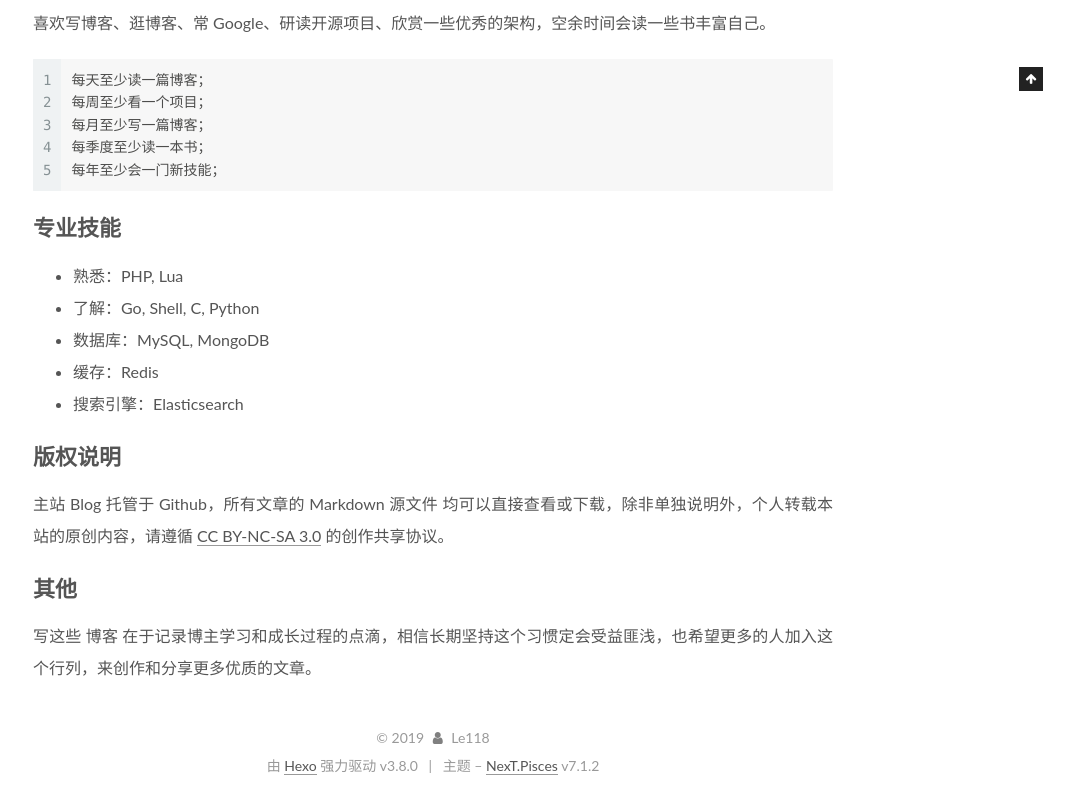
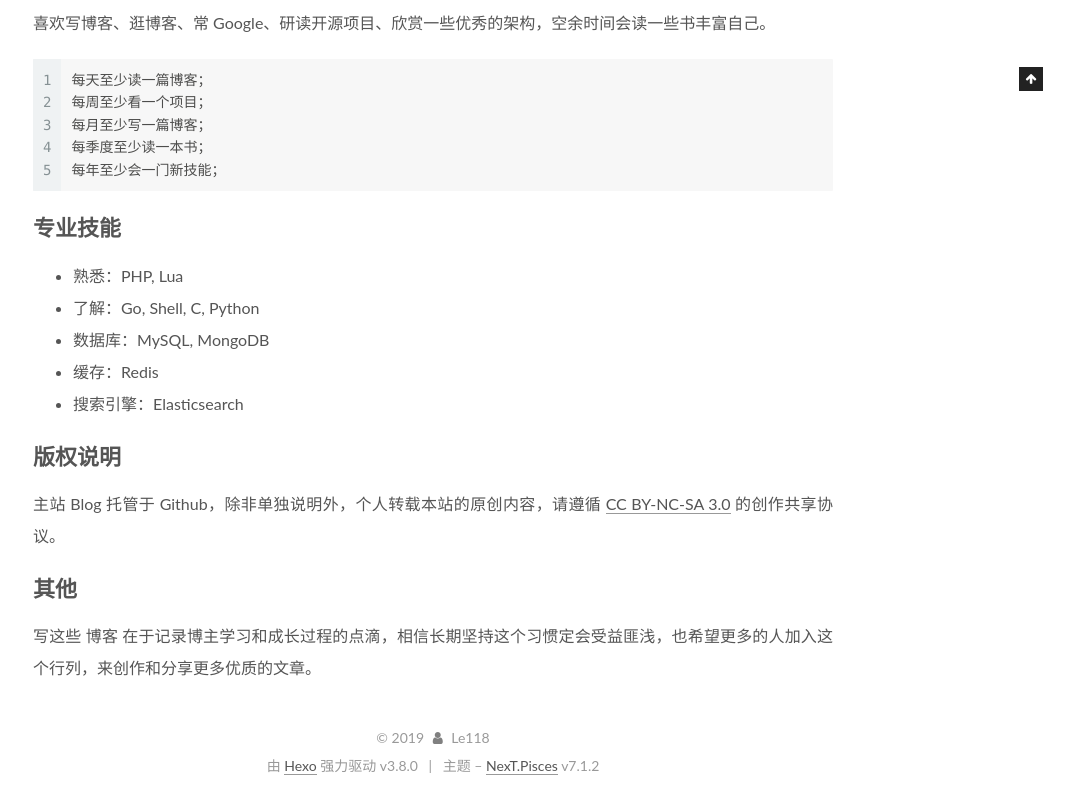
Before and after one commit to BestJinxLa/BestJinxLa.github.io, a plain HTML site: page about/index.html in a window 1280 px wide. Shown: the part 809-1609 px from the top of the page, without its empty margins (207-1280 px from the left). Drawn offline with Linux system fonts and the light colour scheme.

Commit message:
Site updated: 2019-06-15 19:03:38

```diff
--- a/about/index.html
+++ b/about/index.html
@@ -103,7 +103,7 @@
 <meta property="og:site_name" content="Le118">
 <meta property="og:description" content="本站所有文章，仅代表个人思想，与其他任何个人或组织无关！ 个人介绍博主是一个乐于折腾的人，在技术方面是一个细节控。来自陕西宝鸡，1993 年人。是一名兵乒球、电竞 爱好者，目前专注于后端研发。 联系我邮箱：516995619@qq.comQQ：516995619 学习方法喜欢写博客、逛博客、常 Google、研读开源项目、欣赏一些优秀的架构，空余时间会读一些书丰富自己。 12345每天至少读一篇博">
 <meta property="og:locale" content="zh-CN">
-<meta property="og:updated_time" content="2019-06-15T10:58:48.653Z">
+<meta property="og:updated_time" content="2019-06-15T11:03:30.261Z">
 <meta name="twitter:card" content="summary">
 <meta name="twitter:title" content="关于">
 <meta name="twitter:description" content="本站所有文章，仅代表个人思想，与其他任何个人或组织无关！ 个人介绍博主是一个乐于折腾的人，在技术方面是一个细节控。来自陕西宝鸡，1993 年人。是一名兵乒球、电竞 爱好者，目前专注于后端研发。 联系我邮箱：516995619@qq.comQQ：516995619 学习方法喜欢写博客、逛博客、常 Google、研读开源项目、欣赏一些优秀的架构，空余时间会读一些书丰富自己。 12345每天至少读一篇博">
@@ -366,7 +366,7 @@
 <li>缓存：Redis</li>
 <li>搜索引擎：Elasticsearch</li>
 </ul>
-<h1 id="版权说明"><a href="#版权说明" class="headerlink" title="版权说明"></a>版权说明</h1><p>主站 Blog 托管于 Github，所有文章的 Markdown 源文件 均可以直接查看或下载，除非单独说明外，个人转载本站的原创内容，请遵循 <a href="http://creativecommons.org/licenses/by-nc-sa/3.0/cn/" target="_blank" rel="noopener">CC BY-NC-SA 3.0</a> 的创作共享协议。</p>
+<h1 id="版权说明"><a href="#版权说明" class="headerlink" title="版权说明"></a>版权说明</h1><p>主站 Blog 托管于 Github，除非单独说明外，个人转载本站的原创内容，请遵循 <a href="http://creativecommons.org/licenses/by-nc-sa/3.0/cn/" target="_blank" rel="noopener">CC BY-NC-SA 3.0</a> 的创作共享协议。</p>
 <h1 id="其他"><a href="#其他" class="headerlink" title="其他"></a>其他</h1><p>写这些 博客 在于记录博主学习和成长过程的点滴，相信长期坚持这个习惯定会受益匪浅，也希望更多的人加入这个行列，来创作和分享更多优质的文章。</p>
 
 
```
